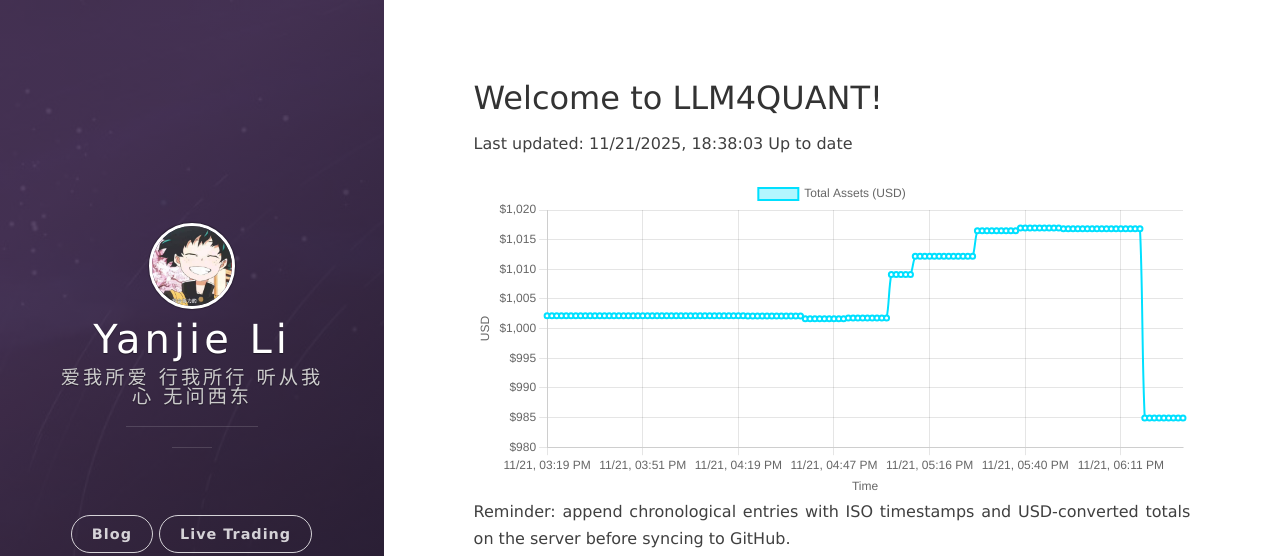
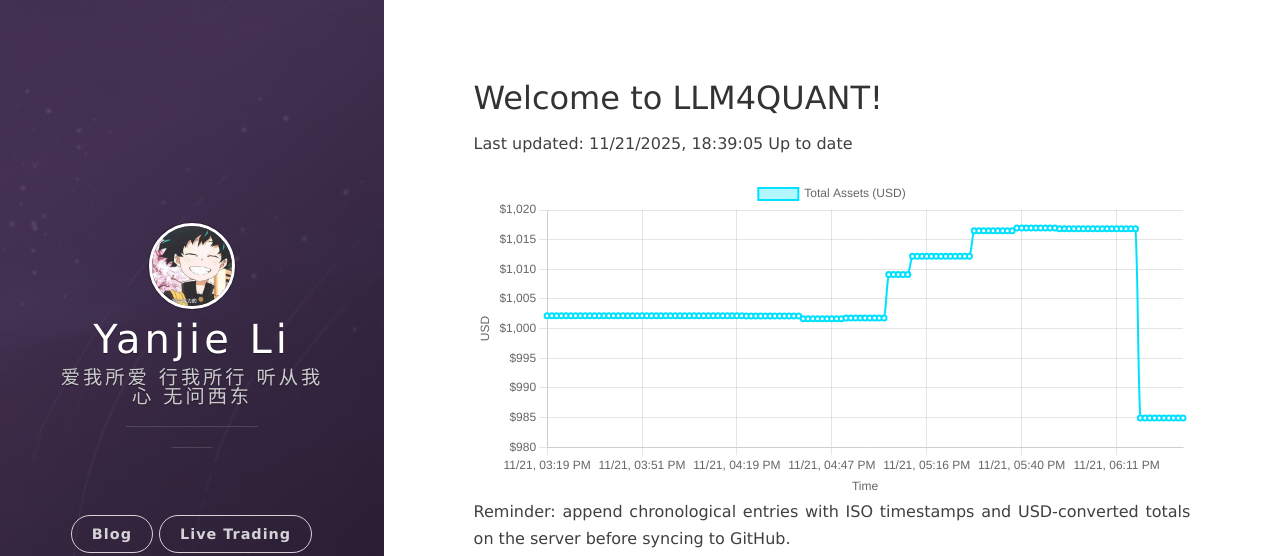
Before and after one commit to leeyegy/leeyegy.github.io, a Jekyll site: the page built from live-trading.html, in a window 1280 px wide. Shown: the top 556 px of the page. Built offline with Jekyll 4.4.1, drawn with Linux system fonts in a browser that asks for light colours; nearby versions of some CDN libraries.

Commit message:
AccountMonitor: update balance history 2025-11-22T02:39:05+08:00

```diff
--- a/assets/data/binance/balance-history.json
+++ b/assets/data/binance/balance-history.json
@@ -1,5 +1,5 @@
 {
-  "generatedAt": "2025-11-22T02:38:03+08:00",
+  "generatedAt": "2025-11-22T02:39:05+08:00",
   "asset": "total_usd_value",
   "history": [
     {
@@ -537,6 +537,10 @@
     {
       "timestamp": "2025-11-22T02:38:03+08:00",
       "totalUsd": 984.91919649
+    },
+    {
+      "timestamp": "2025-11-22T02:39:05+08:00",
+      "totalUsd": 984.91919649
     }
   ]
 }
```
